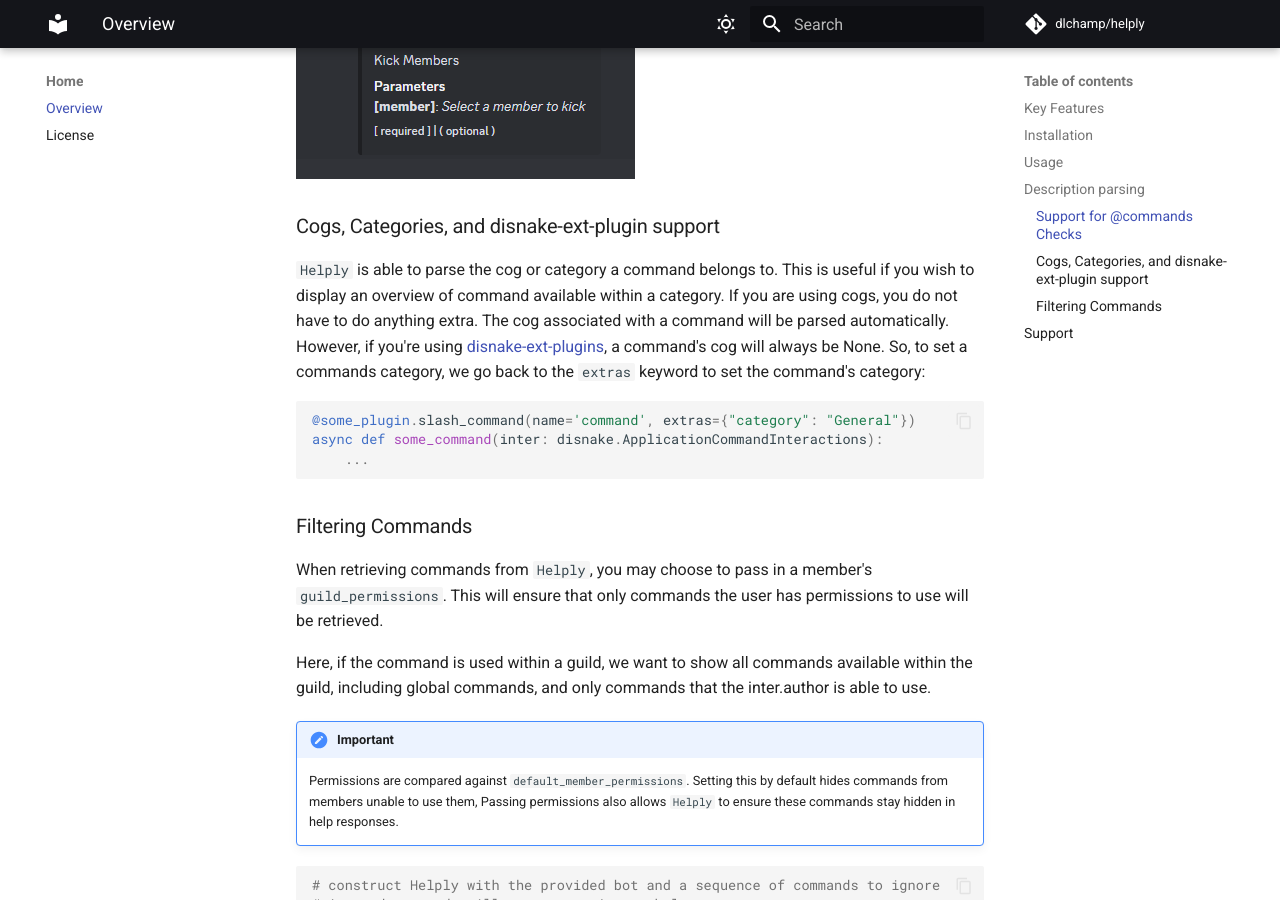
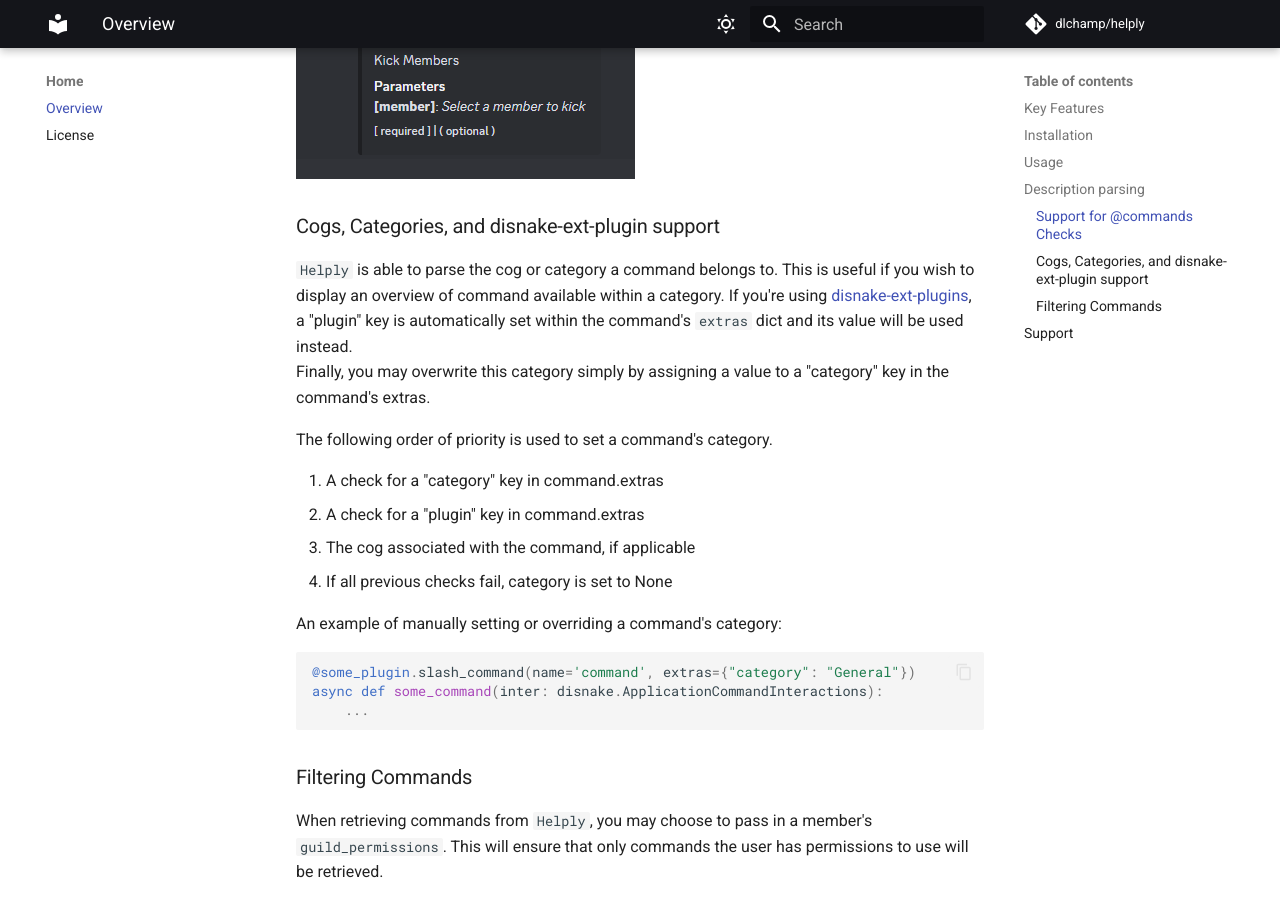
Before and after one commit to dlchamp/Helply, an MkDocs documentation site: the page built from docs/index.md, in a window 1280 px wide and 900 px high, scrolled down 2592 px. Built offline with MkDocs 1.6.1 and Material for MkDocs 9.7.7, drawn with Linux system fonts in a browser that asks for light colours; comment, search, counter and statistics services are not loaded.

Commit message:
docs: add updated category info

````diff
--- a/docs/index.md
+++ b/docs/index.md
@@ -90,7 +90,19 @@ async def kick_member(inter: disnake.GuildCommandInteraction, member: disnake.Me
 
 
 ### Cogs, Categories, and disnake-ext-plugin support
-`Helply` is able to parse the cog or category a command belongs to.  This is useful if you wish to display an overview of command available within a category.  If you are using cogs, you do not have to do anything extra.  The cog associated with a command will be parsed automatically. However, if you're using [disnake-ext-plugins](https://github.com/DisnakeCommunity/disnake-ext-plugins), a command's cog will always be None.  So, to set a commands category, we go back to the `extras` keyword to set the command's category:
+`Helply` is able to parse the cog or category a command belongs to.  This is useful if you wish to display an overview of command available within a category.
+If you're using [disnake-ext-plugins](https://github.com/DisnakeCommunity/disnake-ext-plugins), a "plugin" key is automatically set within the command's `extras` dict and its value will be used instead.
+Finally, you may overwrite this category simply by assigning a value to a "category" key in the command's extras.
+
+The following order of priority is used to set a command's category.
+
+1. A check for a "category" key in command.extras
+2. A check for a "plugin" key in command.extras
+3. The cog associated with the command, if applicable
+4. If all previous checks fail, category is set to None
+
+
+An example of manually setting or overriding a command's category:
 
 ```py
 @some_plugin.slash_command(name='command', extras={"category": "General"})
@@ -98,7 +110,6 @@ async def some_command(inter: disnake.ApplicationCommandInteractions):
     ...
 
 ```
-
 ### Filtering Commands
 When retrieving commands from `Helply`, you may choose to pass in a member's `guild_permissions`.
 This will ensure that only commands the user has permissions to use will be retrieved.
````
Also changed, not shown: README.md (+12 -1 lines).
